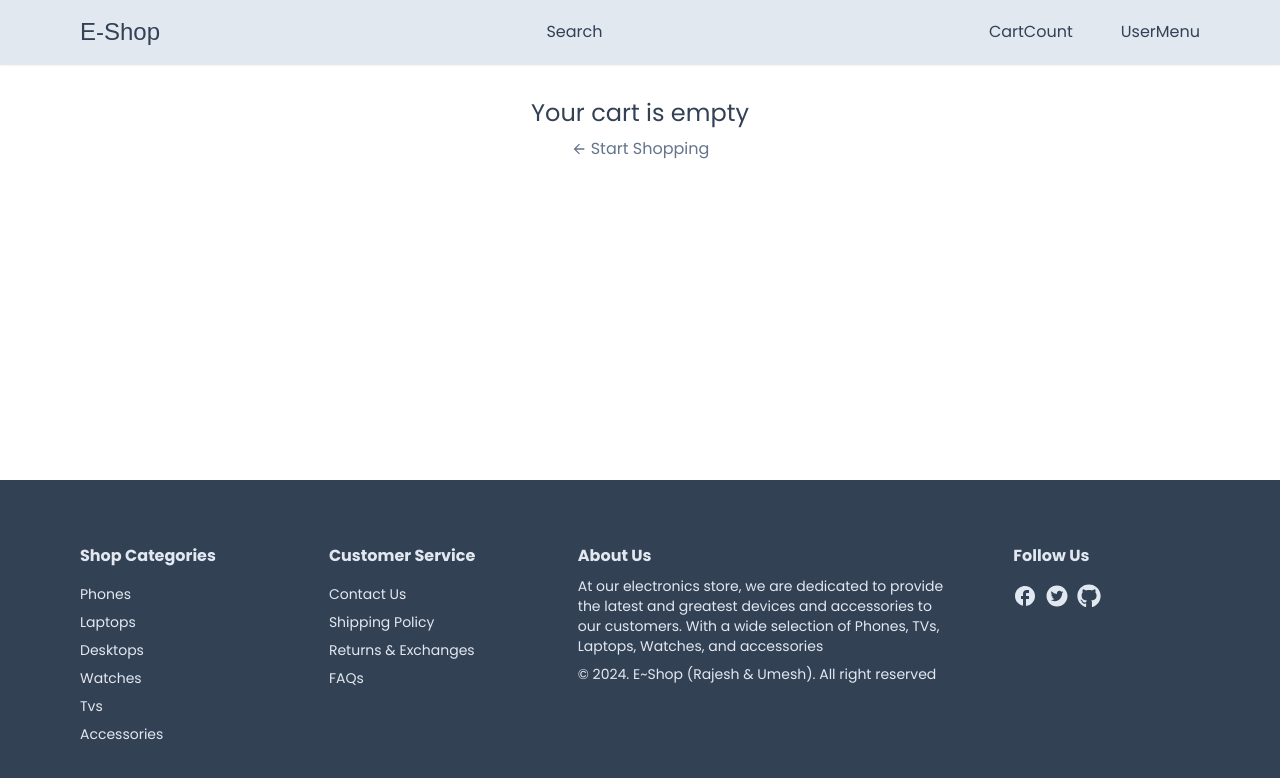
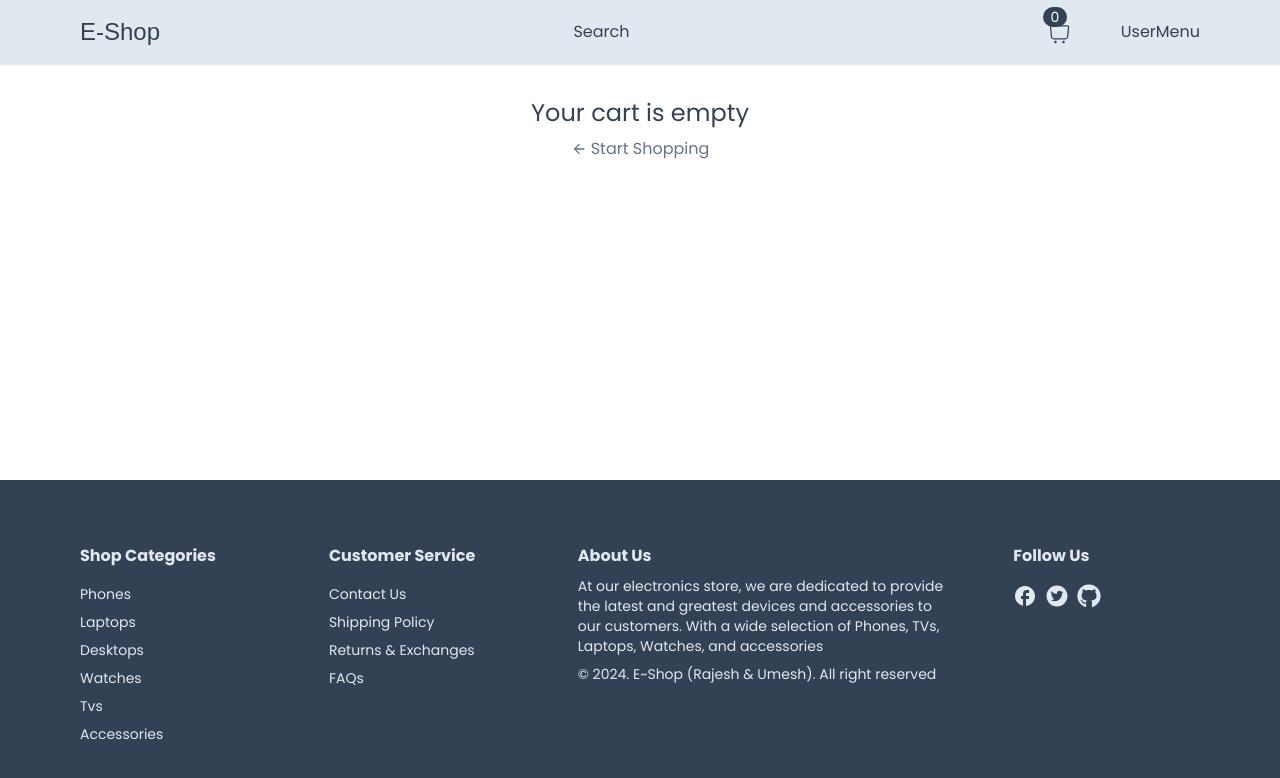
Before and after one commit to razace50/e-shop, a Next.js app: page /cart in a window 1280 px wide. Shown: the top 778 px of the page. Built offline with nearby package versions, Linux system fonts and the light colour scheme; a web font is replaced by a local one.

Commit message:
total cart on nav

```diff
--- a/app/cart/CartClient.tsx
+++ b/app/cart/CartClient.tsx
@@ -6,9 +6,10 @@ import Heading from "../components/Heading";
 import Button from "../components/Button";
 import ItemContents from "./ItemContents";
 import toast from "react-hot-toast";
+import { formatPrice } from "@/utils/formatPrice";
 
 const CartClient = () => {
-  const { cartProducts, handleClearCart } = useCart();
+  const { cartProducts, handleClearCart, cartTotalAmount } = useCart();
 
   if (!cartProducts || cartProducts.length === 0) {
     return (
@@ -77,7 +78,7 @@ const CartClient = () => {
           text-base font-semibold"
           >
             <span>Subtotal</span>
-            <span>NPR1,000</span>
+            <span>{formatPrice(cartTotalAmount)}</span>
           </div>
           <p className="text-slate-500">
             Taxes and shipping costs will be added at checkout
--- /dev/null
+++ b/app/components/nav/CartCount.tsx
@@ -0,0 +1,38 @@
+"use client";
+
+import { useCart } from "@/hooks/useCart";
+import { useRouter } from "next/navigation";
+import { CiShoppingCart } from "react-icons/ci";
+
+const CartCount = () => {
+  const { cartTotalQty } = useCart();
+  const Router = useRouter();
+  return (
+    <div
+      className="relative cursor-pointer"
+      onClick={() => Router.push("/cart")}
+    >
+      <div className="text-3xl">
+        <CiShoppingCart />
+      </div>
+      <span
+        className="absolute
+      top-[-10px]
+      bg-slate-700
+      text-white
+      h-g
+      w-6
+      rounded-full
+      flex
+      items-center
+      justify-center
+      text-sm
+      "
+      >
+        {cartTotalQty}
+      </span>
+    </div>
+  );
+};
+
+export default CartCount;
--- a/app/components/nav/NavBar.tsx
+++ b/app/components/nav/NavBar.tsx
@@ -1,12 +1,12 @@
 import Link from "next/link";
 import Container from "../Container";
 import { Redressed } from "next/font/google";
+import CartCount from "./CartCount";
 
-const redressed = Redressed({subsets: ['latin'],
-    weight: ['400']
-});
+const redressed = Redressed({ subsets: ["latin"], weight: ["400"] });
 const NavBar = () => {
-    return ( <div
+  return (
+    <div
       className="
     sticky
     top-0
@@ -14,22 +14,33 @@ const NavBar = () => {
     bg-slate-200
     z-30
     shadow-sm
-    ">
+    "
+    >
       <div className="py-4 border-b-[1px]">
         <Container>
-    <div className="
+          <div
+            className="
     flex
     items-center
     justify-between
     gap-3
     md:gap-0
-    ">
-        <Link href="/" className={`${redressed.className}
-        font-bold text-2xl`}>E-Shop</Link>
+    "
+          >
+            <Link
+              href="/"
+              className={`${redressed.className}
+        font-bold text-2xl`}
+            >
+              E-Shop
+            </Link>
             <div className="hidden md:block">Search</div>
-        <div className="flex items-center gap-8
-        md:gap-12">
-            <div>CartCount</div>
+            <div
+              className="flex items-center gap-8
+        md:gap-12"
+            >
+              <CartCount />
+
               <div>UserMenu</div>
             </div>
           </div>
@@ -37,6 +48,6 @@ const NavBar = () => {
       </div>
     </div>
   );
-}
+};
 
 export default NavBar;
--- a/hooks/useCart.tsx
+++ b/hooks/useCart.tsx
@@ -11,6 +11,7 @@ import toast from "react-hot-toast";
 // Define the Cart context type
 type CartContextType = {
   cartTotalQty: number;
+  cartTotalAmount: number;
   cartProducts: CartProductType[] | null;
   handleAddProductToCart: (product: CartProductType) => void;
   handleRemoveProductFromCart: (product: CartProductType) => void;
@@ -200,6 +201,7 @@ export const CartContextProvider = (props: Props) => {
   // Provide cart-related values and functions to the context
   const value = {
     cartTotalQty,
+    cartTotalAmount,
     cartProducts,
     handleAddProductToCart,
     handleRemoveProductFromCart,
```
Lines whose indentation alone changed are shown as unchanged.
